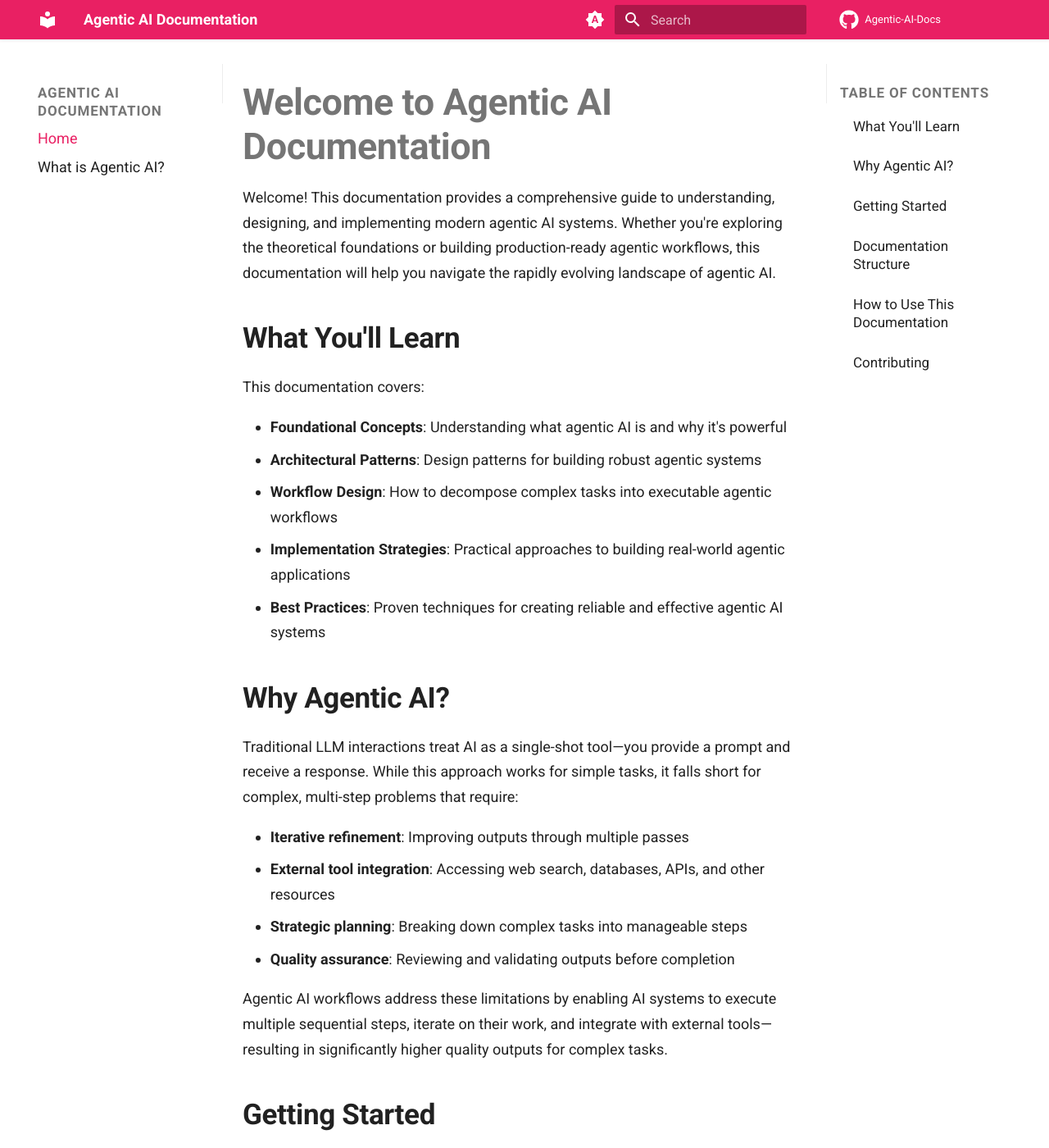
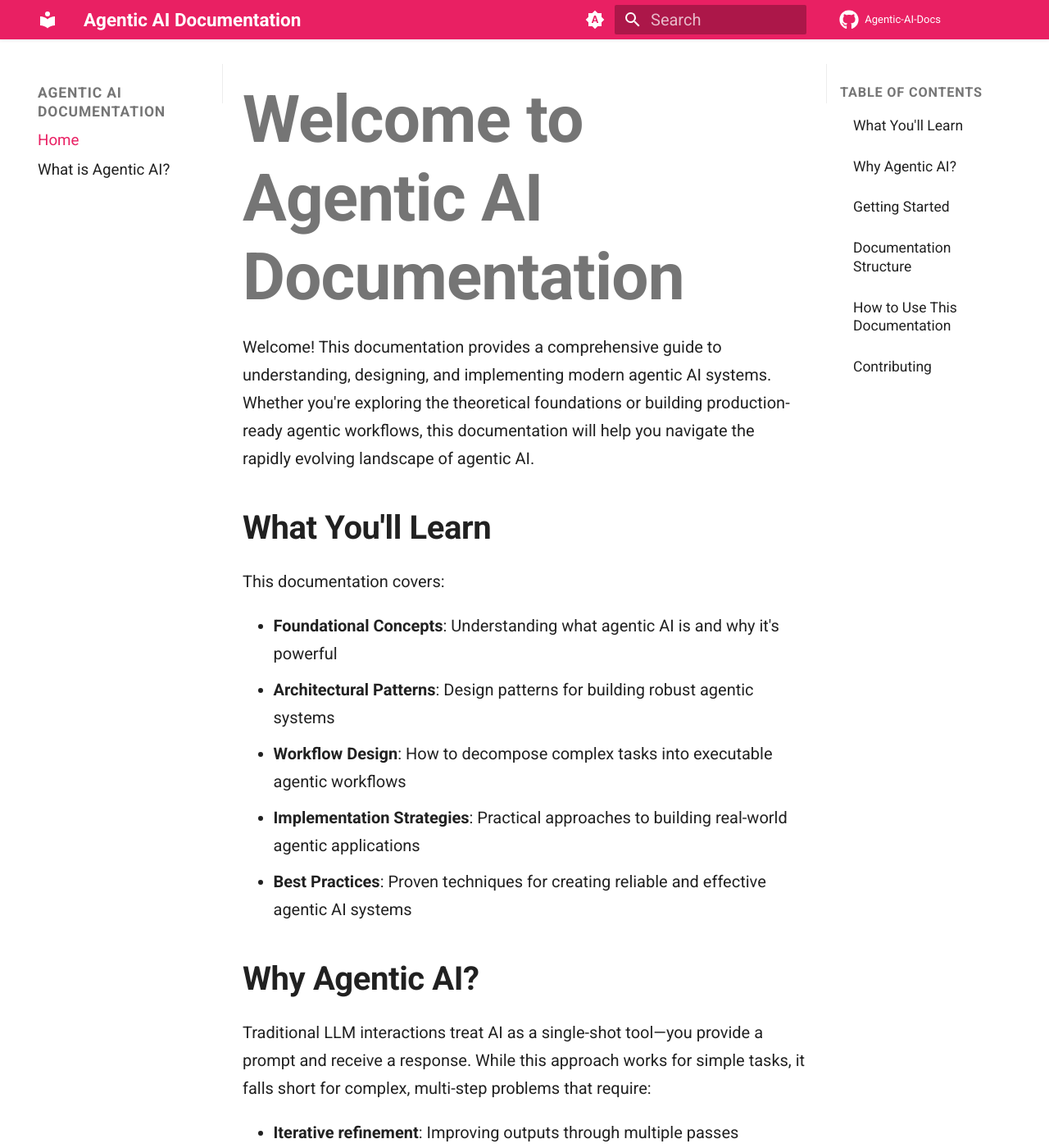
Before and after one commit to ibrahim-shaban-qabaqebo/Agentic-AI-Docs, an MkDocs documentation site: the page built from docs/index.md, in a window 1280 px wide and 1400 px high. Shown: the whole window at 82% size. Built offline with MkDocs 1.6.1 and Material for MkDocs 9.7.7, drawn with Linux system fonts in a browser that asks for light colours; comment, search, counter and statistics services are not loaded.

Commit message:
Update font sizes to match Pydantic AI documentation style

```diff
--- a/docs/assets/stylesheets/extra.css
+++ b/docs/assets/stylesheets/extra.css
@@ -45,10 +45,30 @@ img.index-header {
   vertical-align: middle;
 }
 
+/* Tagline/Emphasis text (18-20px, italic) */
 .text-emphasis {
-  font-size: 1rem;
+  font-size: 1.125rem; /* ~18px */
   font-weight: 300;
   font-style: italic;
+}
+
+@media screen and (min-width: 76.25em) {
+  .text-emphasis {
+    font-size: 1.25rem; /* ~20px on larger screens */
+  }
+}
+
+/* Badge text (11-13px) */
+.badge,
+.md-typeset .badge {
+  font-size: 0.6875rem; /* ~11px */
+}
+
+@media screen and (min-width: 76.25em) {
+  .badge,
+  .md-typeset .badge {
+    font-size: 0.8125rem; /* ~13px on larger screens */
+  }
 }
 
 .filename a:hover {
@@ -85,22 +105,58 @@ img.index-header {
   box-shadow: 0 2px 4px rgba(0, 0, 0, 0.06);
 }
 
+/* Top nav logo (16-18px) */
+.md-header__title {
+  font-size: 1rem; /* ~16px */
+}
+
+@media screen and (min-width: 76.25em) {
+  .md-header__title {
+    font-size: 1.125rem; /* ~18px on larger screens */
+  }
+}
+
+/* Search placeholder (14-16px) */
+.md-search__input {
+  font-size: 0.875rem; /* ~14px */
+}
+
+@media screen and (min-width: 76.25em) {
+  .md-search__input {
+    font-size: 1rem; /* ~16px on larger screens */
+  }
+}
+
 .md-nav__link {
   font-weight: 500;
 }
 
+/* Main title - Large display font (56-64px) */
 .md-typeset h1 {
-  font-size: 2.25rem;
+  font-size: 3.5rem; /* ~56px */
   font-weight: 700;
   line-height: 1.2;
   margin-bottom: 1rem;
 }
 
+@media screen and (min-width: 76.25em) {
+  .md-typeset h1 {
+    font-size: 4rem; /* ~64px on larger screens */
+  }
+}
+
+/* Section headings (28-32px) */
 .md-typeset h2 {
-  font-size: 1.75rem;
+  font-size: 1.75rem; /* ~28px */
   font-weight: 600;
   margin-top: 2rem;
   margin-bottom: 1rem;
+}
+
+@media screen and (min-width: 76.25em) {
+  .md-typeset h2 {
+    font-size: 2rem; /* ~32px on larger screens */
+  }
 }
 
 .md-typeset h3 {
@@ -110,8 +166,9 @@ img.index-header {
   margin-bottom: 0.75rem;
 }
 
+/* Body text/paragraphs - 16px (standard reading size) */
 .md-typeset {
-  font-size: 0.9rem;
+  font-size: 1rem; /* 16px */
   line-height: 1.7;
 }
 
@@ -132,16 +189,29 @@ img.index-header {
   margin: 1.5em 0;
 }
 
-/* Navigation */
+/* Navigation - Sidebar section titles (13-14px) */
 .md-nav__title {
   font-weight: 600;
-  font-size: 0.85rem;
+  font-size: 0.8125rem; /* ~13px */
   text-transform: uppercase;
   letter-spacing: 0.05em;
 }
 
+@media screen and (min-width: 76.25em) {
+  .md-nav__title {
+    font-size: 0.875rem; /* ~14px on larger screens */
+  }
+}
+
+/* Navigation - Menu items (14-15px) */
 .md-nav__item .md-nav__link {
-  font-size: 0.9rem;
+  font-size: 0.875rem; /* ~14px */
+}
+
+@media screen and (min-width: 76.25em) {
+  .md-nav__item .md-nav__link {
+    font-size: 0.9375rem; /* ~15px on larger screens */
+  }
 }
 
 /* Links */
@@ -217,8 +287,14 @@ img.index-header {
     margin-bottom: 0.5rem;
   }
 
+  /* TOC heading (13-14px) */
+  .md-nav--secondary .md-nav__title {
+    font-size: 0.8125rem; /* ~13px */
+  }
+
+  /* TOC links (14px) */
   .md-nav--secondary .md-nav__link {
-    font-size: 0.85rem;
+    font-size: 0.875rem; /* ~14px */
     padding: 0.4rem 0.8rem;
     border-radius: 4px;
     transition: background-color 0.2s;
```
